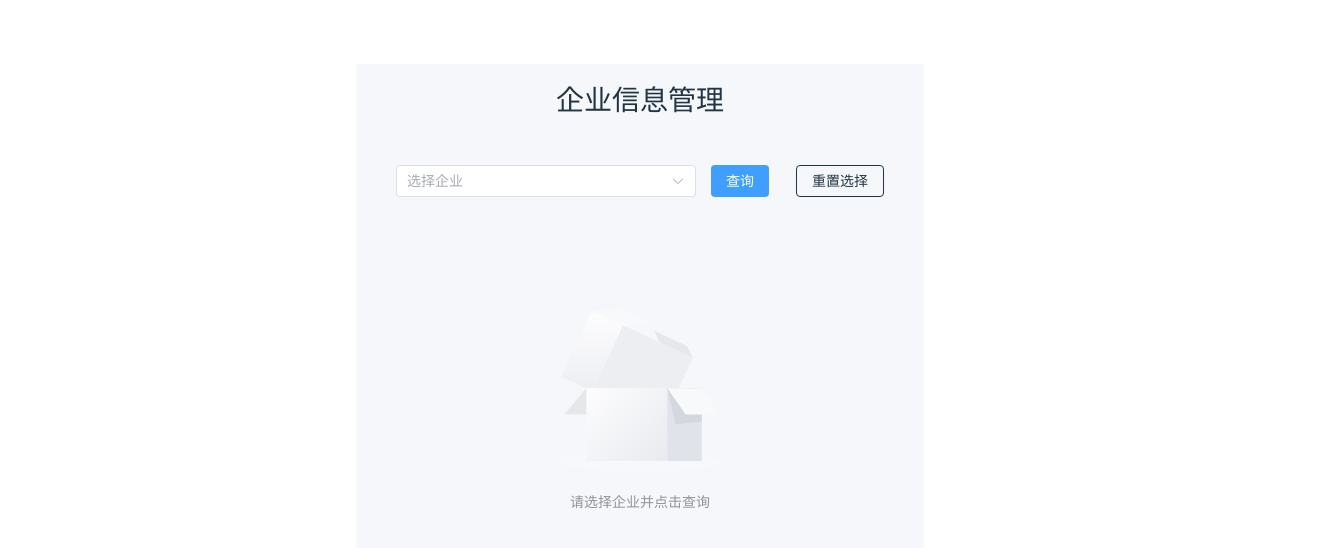
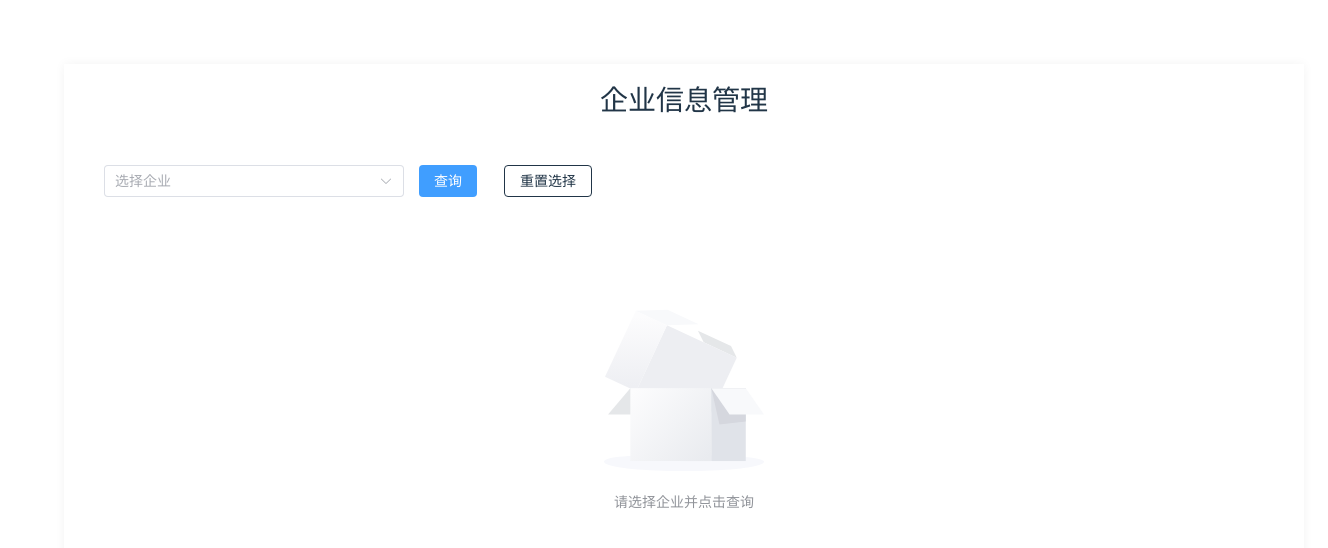
Before and after one commit to ChenYiLiangPrivate/management-frontend, a Vue app: page / in a window 1280 px wide. Shown: the top 548 px of the page, 1328 px wide, since content can reach past the window. Built offline with nearby package versions, Linux system fonts and the light colour scheme.

Commit message:
[feat] 视觉效果优化

```diff
--- a/src/components/EnterpriseHierarchy.vue
+++ b/src/components/EnterpriseHierarchy.vue
@@ -291,11 +291,12 @@ onMounted(() => {
 }
 
 .enterprise-management {
-  max-width: 1200px;
+  width: 1200px; /* 固定宽度为1200px */
   margin: 0 auto;
   padding: 20px;
-  background-color: #f5f7fa; /* 添加浅灰色背景 */
+  background-color: white; /* 恢复为白色背景 */
   min-height: 100vh;
+  box-shadow: 0 0 10px rgba(0,0,0,0.05); /* 保留轻微阴影增强层次感 */
 }
 
 .header {
```
